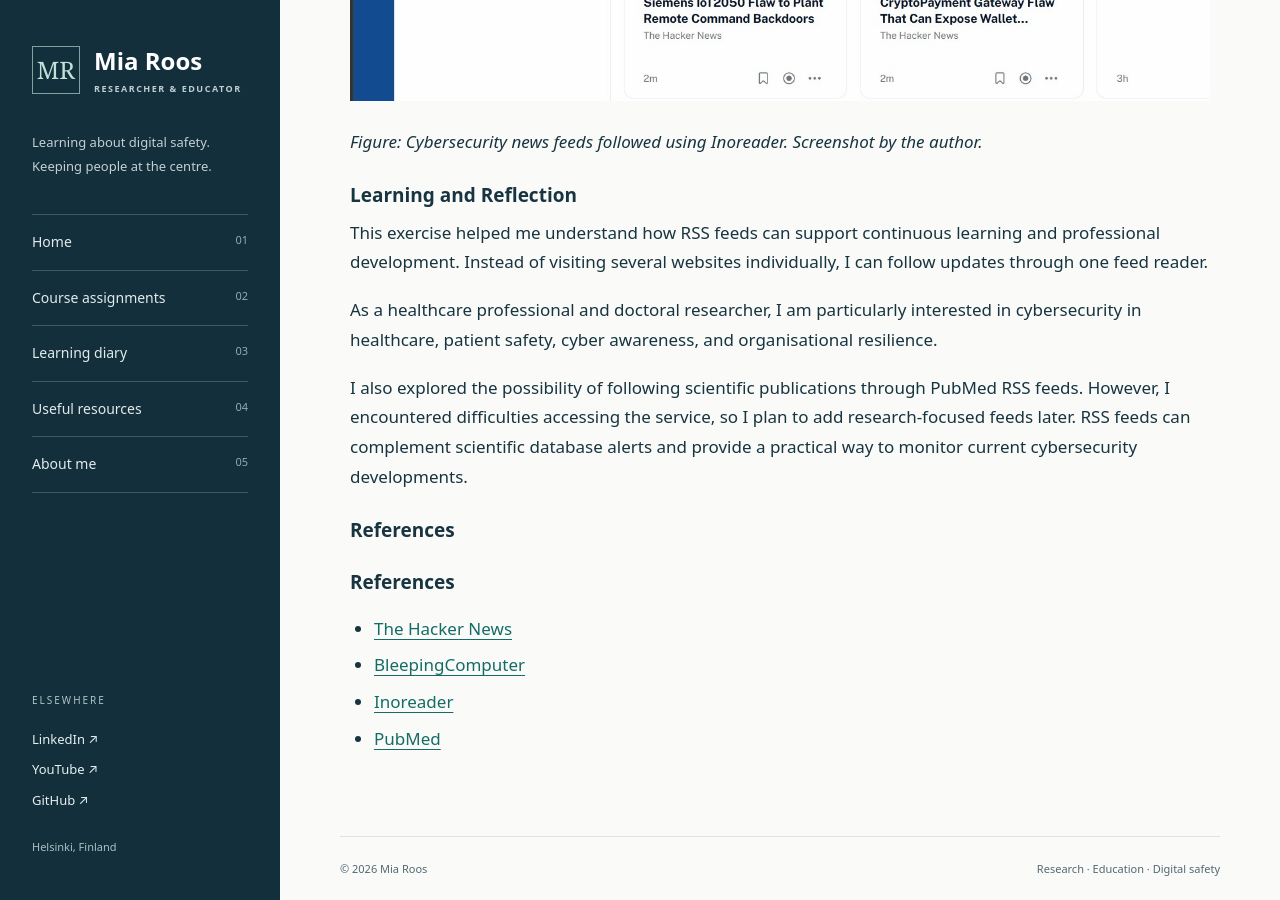
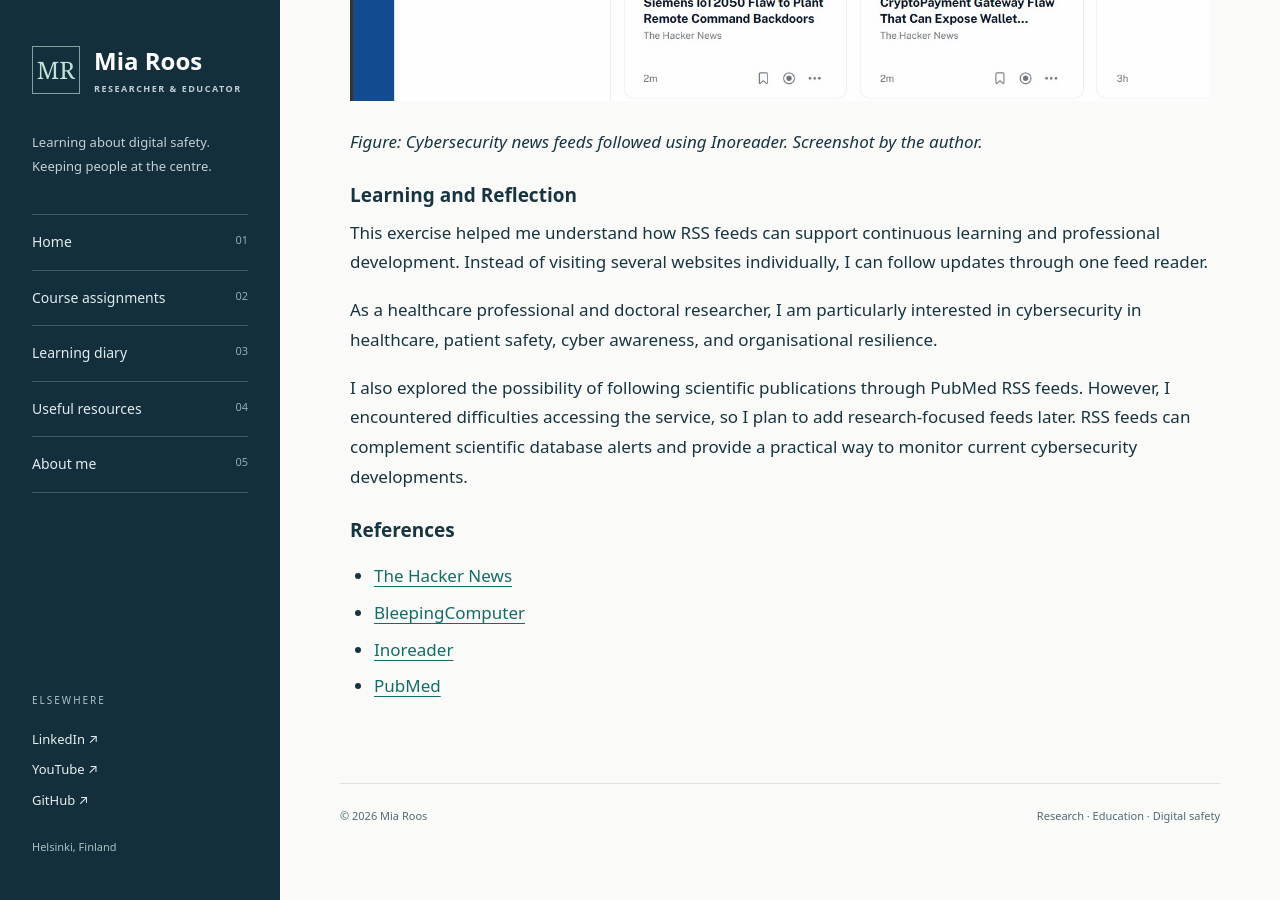
Before and after one commit to mia-roos/Cyber-Security-Studies, a Jekyll site: the page built from h2.md, in a window 1280 px wide and 900 px high, scrolled down 10096 px. Built offline with Jekyll 4.4.1, drawn with Linux system fonts in a browser that asks for light colours; our own code applies the rules of GitHub Pages for plain Markdown files.

Commit message:
Remove duplicate References section in h2.md
Removed duplicate 'References' section and retained the list of sources.

```diff
--- a/h2.md
+++ b/h2.md
@@ -219,8 +219,6 @@ RSS feeds can complement scientific database alerts and provide a practical way
 
 ### References
 
-### References
-
 - [The Hacker News](https://thehackernews.com/)
 - [BleepingComputer](https://www.bleepingcomputer.com/)
 - [Inoreader](https://www.inoreader.com/)
```
